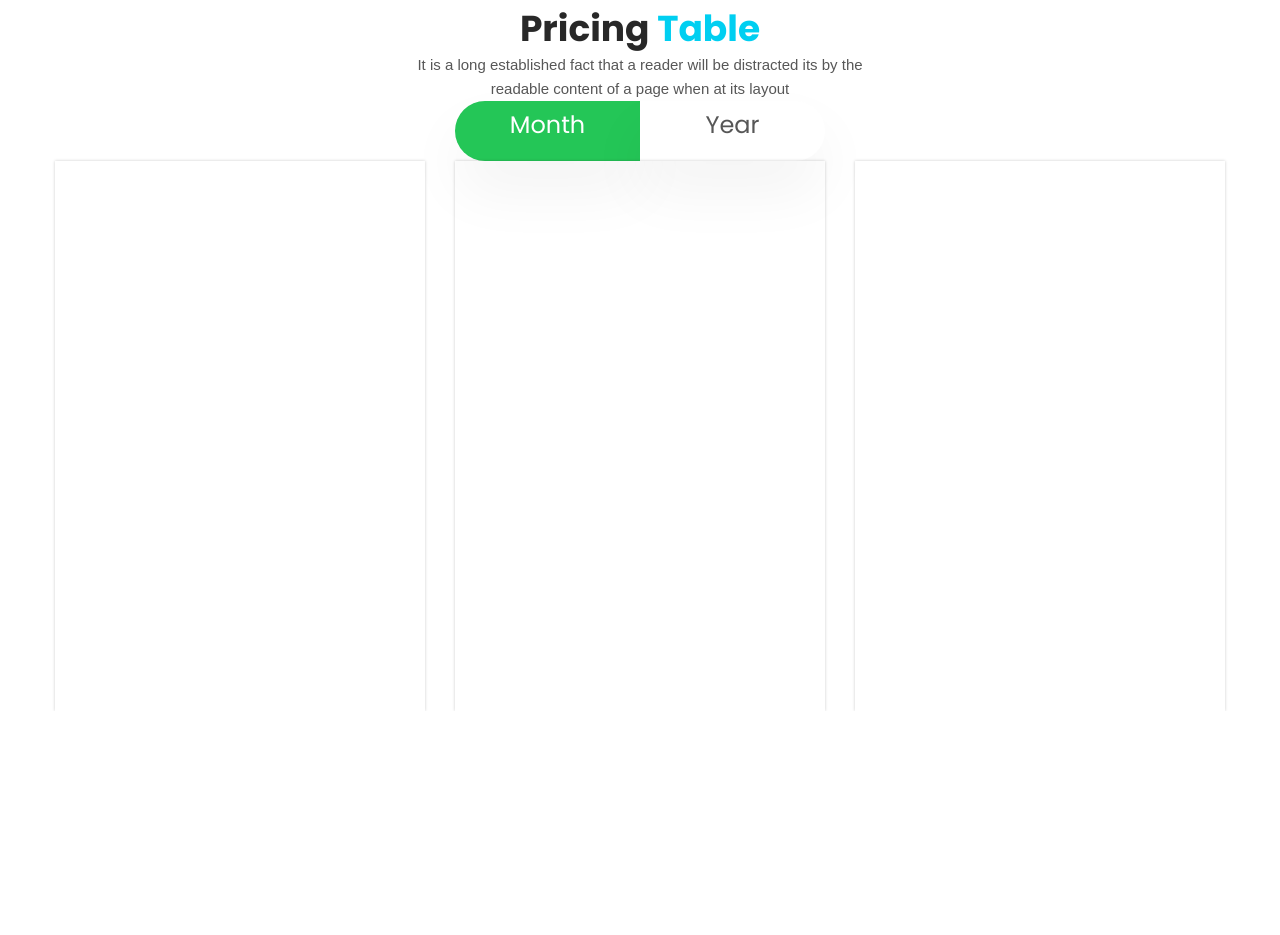
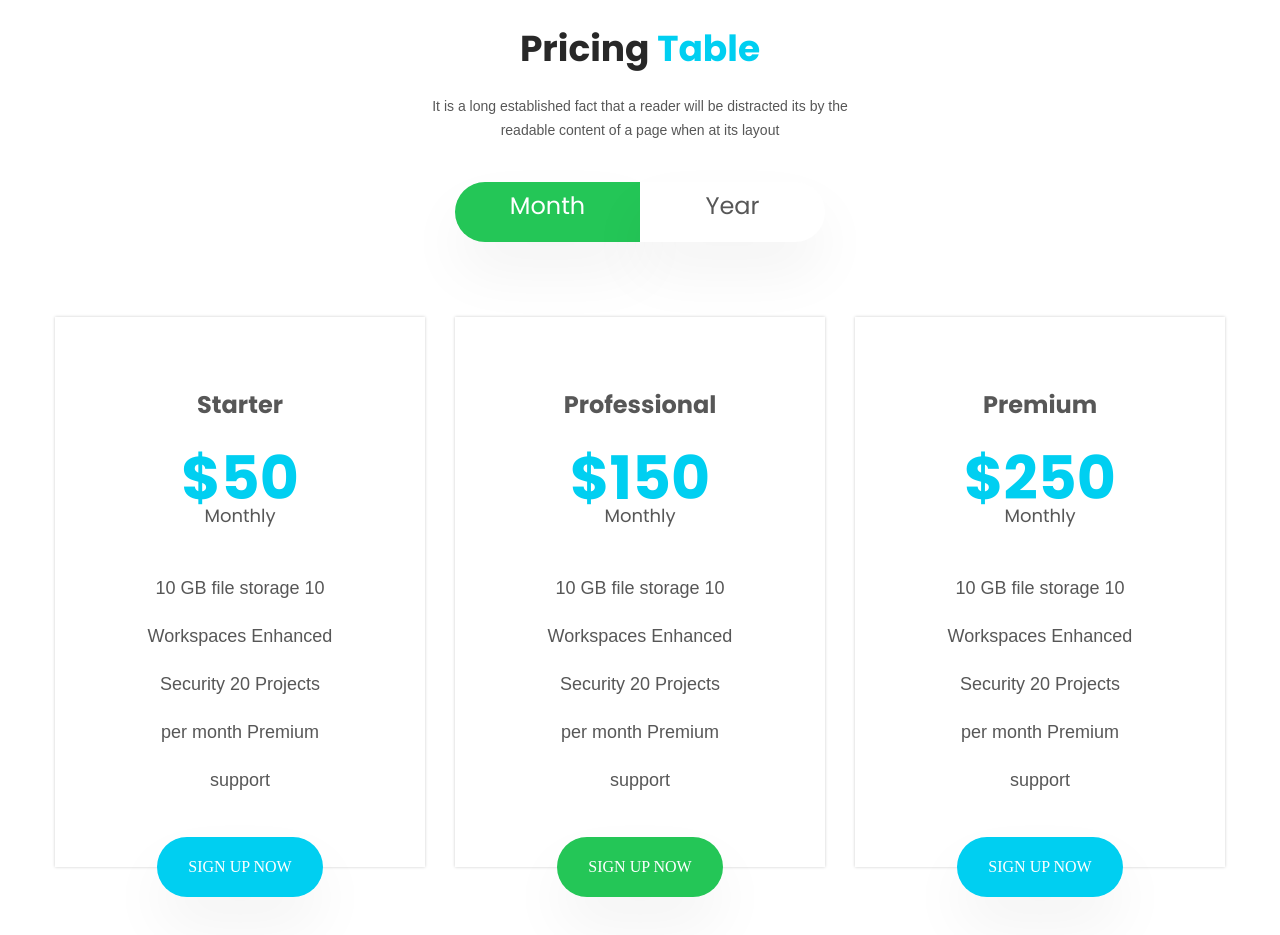
Before and after one commit to victoria-illina/appnest.web, a plain HTML site: page index.html in a window 1280 px wide. Shown: the part 3893-4828 px from the top of the page. Before the commit the page ends 4604 px from the top, so only its background shows below. Drawn offline with Linux system fonts and the light colour scheme.

Commit message:
feat: finished creating pricig-table-screen

```diff
--- a/css/pricing.css
+++ b/css/pricing.css
@@ -3,7 +3,7 @@
   align-items: center;
   justify-content: center;
   flex-direction: column;
-  /*padding: 130px 0;*/
+  padding: 20px 0 110px;
 }
 
 .pricing__title {
@@ -20,11 +20,12 @@
 .pricing__subtitle {
   color: #575757;
   font-family: "Raleway", sans-serif;
-  font-size: 15px;
+  font-size: 14px;
   font-weight: 400;
   line-height: 24px;
   text-align: center;
   width: 463px;
+  padding-top: 21px;
 }
 
 .pricing__button {
@@ -36,6 +37,7 @@
   line-height: 48px;
   text-align: center;
   font-family: "Poppins", sans-serif;
+  padding: 40px 0 75px;
 }
 
 .pricing__button-left {
@@ -71,8 +73,59 @@
   height: 550px;
   box-shadow: 0 0 3px rgba(0, 0, 0, 0.2);
   margin-right: 30px;
+  position: relative;
 }
 
 .pricing__tables-item:last-of-type {
   margin-right: 0;
 }
+
+.pricing__tables-item-title {
+  color: #575757;
+  font-size: 24px;
+  font-weight: 700;
+  line-height: 48px;
+}
+
+.pricing__tables-item-price {
+  color: #00cff1;
+  font-size: 60px;
+  font-weight: 700;
+  line-height: 48px;
+  padding-top: 25px;
+}
+
+.pricing__tables-item-time {
+  color: #575757;
+  font-size: 18px;
+  font-weight: 400;
+  padding-bottom: 35px;
+}
+
+.pricing__tables-item-text {
+  width: 185px;
+  color: #575757;
+  font-family: "Raleway", sans-serif;
+  font-size: 18px;
+  font-weight: 500;
+  line-height: 48px;
+  text-align: center;
+}
+
+.pricing__tables-item-button {
+  color: #ffffff;
+  font-size: 16px;
+  font-weight: 400;
+  line-height: 12px;
+  text-transform: uppercase;
+  box-shadow: 0 30px 60px rgba(0, 0, 0, 0.05);
+  border-radius: 30px;
+  background: #00cff1;
+  padding: 24px 31px;
+  position: absolute;
+  margin-top: 550px;
+}
+
+.bg-green {
+  background: #24c657;
+}
--- a/index.html
+++ b/index.html
@@ -286,9 +286,36 @@
         <div class="pricing__button-right">Year</div>
       </div>
       <div class="pricing__tables">
-        <div class="pricing__tables-item"></div>
-        <div class="pricing__tables-item"></div>
-        <div class="pricing__tables-item"></div>
+        <div class="pricing__tables-item">
+          <h3 class="pricing__tables-item-title">Starter</h3>
+          <p class="pricing__tables-item-price">$50</p>
+          <p class="pricing__tables-item-time">Monthly</p>
+          <p class="pricing__tables-item-text">
+            10 GB file storage 10 Workspaces Enhanced Security 20 Projects per
+            month Premium support
+          </p>
+          <div class="pricing__tables-item-button">Sign Up Now</div>
+        </div>
+        <div class="pricing__tables-item">
+          <h3 class="pricing__tables-item-title">Professional</h3>
+          <p class="pricing__tables-item-price">$150</p>
+          <p class="pricing__tables-item-time">Monthly</p>
+          <p class="pricing__tables-item-text">
+            10 GB file storage 10 Workspaces Enhanced Security 20 Projects per
+            month Premium support
+          </p>
+          <div class="pricing__tables-item-button bg-green">Sign Up Now</div>
+        </div>
+        <div class="pricing__tables-item">
+          <h3 class="pricing__tables-item-title">Premium</h3>
+          <p class="pricing__tables-item-price">$250</p>
+          <p class="pricing__tables-item-time">Monthly</p>
+          <p class="pricing__tables-item-text">
+            10 GB file storage 10 Workspaces Enhanced Security 20 Projects per
+            month Premium support
+          </p>
+          <div class="pricing__tables-item-button">Sign Up Now</div>
+        </div>
       </div>
     </div>
   </body>
```
